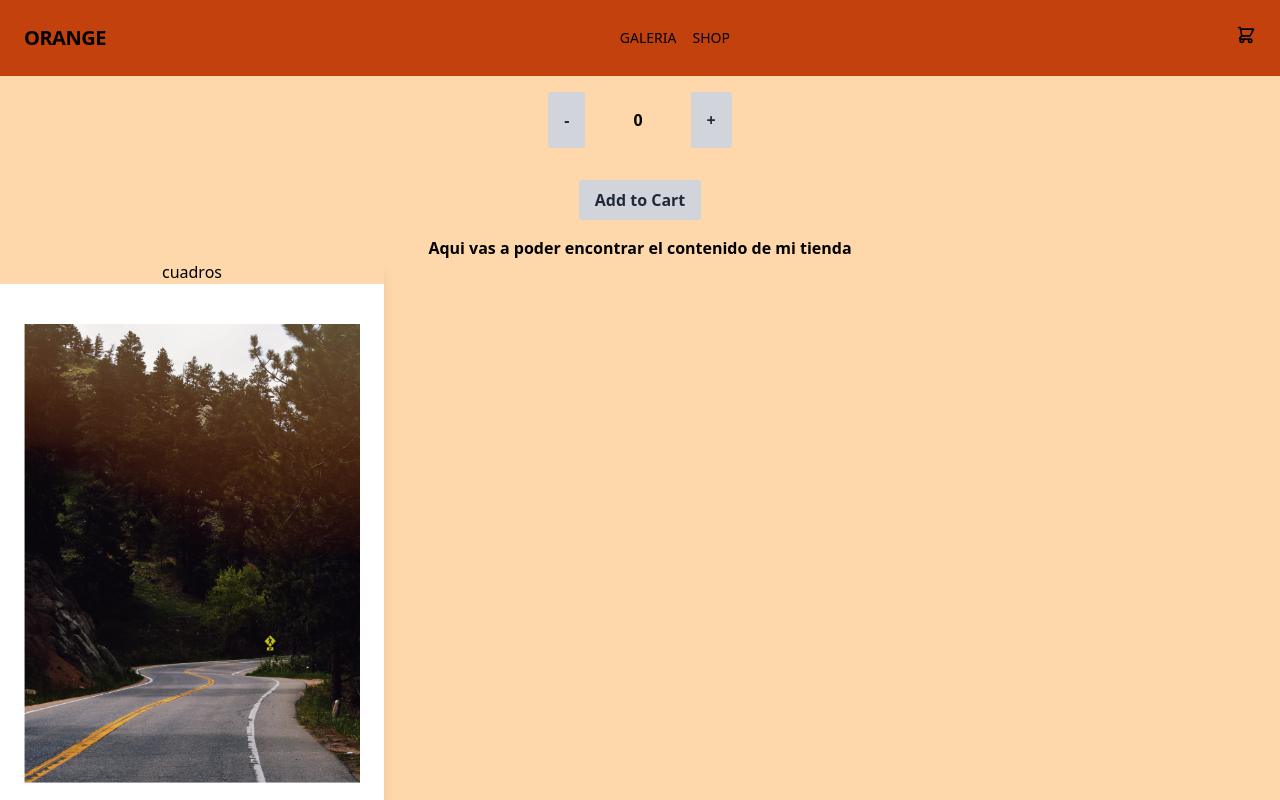
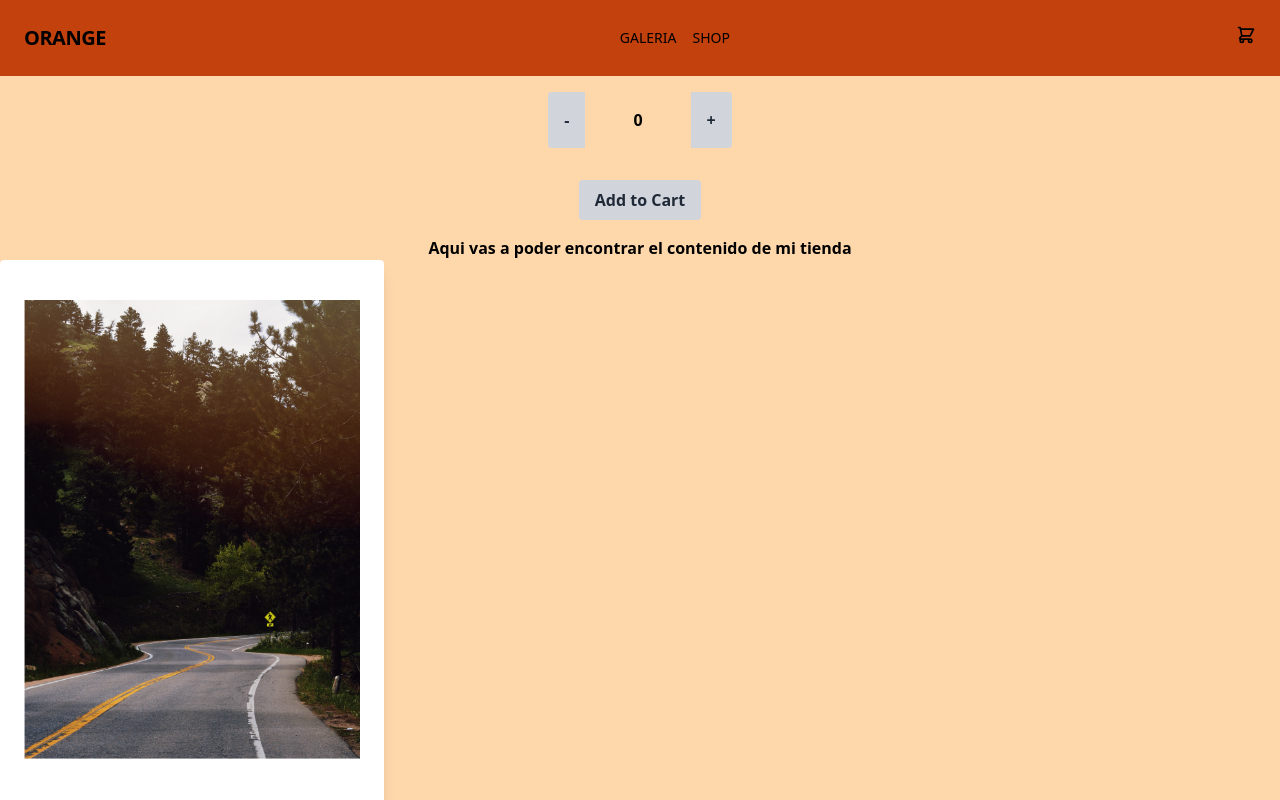
Before and after one commit to clara-vg/orange-app, a React (Create React App) app: page / in a window 1280 px wide. Shown: the top 800 px of the page. Built offline with nearby package versions, Linux system fonts and the light colour scheme.

Commit message:
actualizaciones en itemlist mapeo

```diff
--- a/src/components/Item/Item.jsx
+++ b/src/components/Item/Item.jsx
@@ -1,7 +1,6 @@
 const Item = ( {product} ) => {
     return (
     <div className="max-w-sm rounded overflow-hidden shadow-lg ">
-        <li key={product.id}> {product.category} </li>
             <img className="w-full" src= {product.img} alt="" />
         <div className="px-6 py-4">
             <div className="font-bold text-xl mb-2"> {product.name} </div>
--- a/src/components/itemList/ItemList.jsx
+++ b/src/components/itemList/ItemList.jsx
@@ -5,7 +5,7 @@ const ItemList = ({ products }) => {
     <div>
       <ul>
         {products.map(product => (
-          <Item product= {product} />
+          <Item key={product.id} product= {product} />
         ))}
       </ul>
     </div>
```
